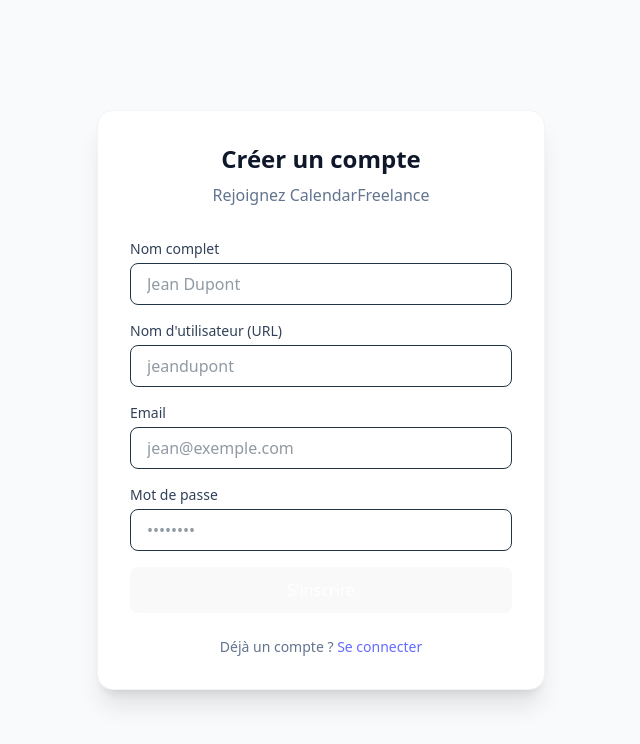
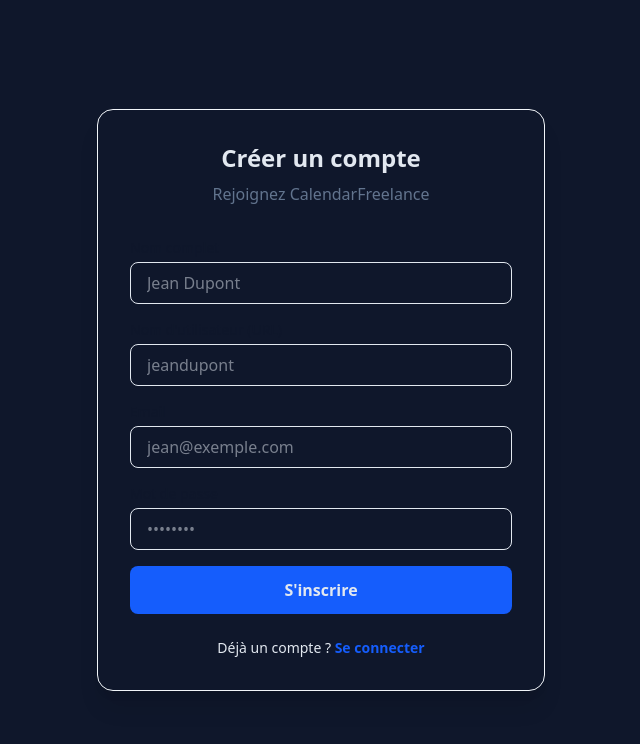
Before and after one commit to Alienduck/CalendarForFreelance, a React (Vite) app: page /register in a window 1280 px wide. Shown: the top 744 px of the page, without its empty margins (319-959 px from the left). Built offline with nearby package versions, Linux system fonts and the light colour scheme.

Commit message:
visual rework

```diff
--- a/frontend/index.css
+++ b/frontend/index.css
@@ -1,77 +1,11 @@
 @import "tailwindcss";
 
-:root, body, #root {
-  height: 100%;
-  width: 100%;
-  margin: 0;
-  padding: 0;
-}
-
 :root {
-  font-family: system-ui, Avenir, Helvetica, Arial, sans-serif;
-  line-height: 1.5;
-  font-weight: 400;
-
-  color-scheme: light dark;
-  color: rgba(255, 255, 255, 0.87);
-  background-color: #242424;
-
-  font-synthesis: none;
-  text-rendering: optimizeLegibility;
-  -webkit-font-smoothing: antialiased;
-  -moz-osx-font-smoothing: grayscale;
-}
-
-a {
-  font-weight: 500;
-  color: #646cff;
-  text-decoration: inherit;
-}
-a:hover {
-  color: #535bf2;
+  /* Indique au navigateur que le site est sombre (pour les scrollbars, etc.) */
+  color-scheme: dark;
 }
 
 body {
-  margin: 0;
-  display: flex;
-  place-items: center;
-  min-width: 320px;
-  min-height: 100vh;
+  /* Fond très sombre (presque noir) et texte clair par défaut */
+  @apply bg-slate-950 text-slate-200 antialiased;
 }
-
-h1 {
-  font-size: 3.2em;
-  line-height: 1.1;
-}
-
-button {
-  border-radius: 8px;
-  border: 1px solid transparent;
-  padding: 0.6em 1.2em;
-  font-size: 1em;
-  font-weight: 500;
-  font-family: inherit;
-  background-color: #1a1a1a;
-  cursor: pointer;
-  transition: border-color 0.25s;
-}
-button:hover {
-  border-color: #646cff;
-}
-button:focus,
-button:focus-visible {
-  outline: 4px auto -webkit-focus-ring-color;
-}
-
-@media (prefers-color-scheme: light) {
-  :root {
-    color: #213547;
-    background-color: #ffffff;
-  }
-  a:hover {
-    color: #747bff;
-  }
-  button {
-    background-color: #f9f9f9;
-  }
-}
--- a/frontend/pages/Login.tsx
+++ b/frontend/pages/Login.tsx
@@ -30,20 +30,20 @@ export function Login() {
   };
 
   return (
-    <div className="min-h-screen flex items-center justify-center bg-slate-50 p-4">
-      <div className="w-full max-w-md bg-white rounded-2xl shadow-xl border border-slate-100 p-8">
+    <div className="min-h-screen flex items-center justify-center bg-slate-900 p-4">
+      <div className="w-full max-w-md bg-slate rounded-2xl shadow-xl border border-slate-100 p-8">
         <div className="text-center mb-8">
           <div className="bg-blue-100 w-12 h-12 rounded-full flex items-center justify-center mx-auto mb-4 text-blue-600">
             <LogIn size={24} />
           </div>
-          <h1 className="text-2xl font-bold text-slate-900">Bon retour !</h1>
+          <h1 className="text-2xl font-bold text-slate-200">Bon retour !</h1>
         </div>
 
         <form onSubmit={handleLogin} className="space-y-4">
           <input
             type="email"
             placeholder="Email"
-            className="w-full px-4 py-3 border rounded-xl focus:ring-2 focus:ring-blue-500 outline-none bg-slate-50"
+            className="w-full px-4 py-3 border rounded-xl focus:ring-2 focus:ring-blue-500 outline-none bg-slate-800"
             value={formData.email}
             onChange={(e) =>
               setFormData({ ...formData, email: e.target.value })
@@ -52,7 +52,7 @@ export function Login() {
           <input
             type="password"
             placeholder="Mot de passe"
-            className="w-full px-4 py-3 border rounded-xl focus:ring-2 focus:ring-blue-500 outline-none bg-slate-50"
+            className="w-full px-4 py-3 border rounded-xl focus:ring-2 focus:ring-blue-500 outline-none bg-slate-800"
             value={formData.password}
             onChange={(e) =>
               setFormData({ ...formData, password: e.target.value })
@@ -61,7 +61,7 @@ export function Login() {
           <button
           type="submit"
             disabled={loading}
-            className="w-full py-3 bg-blue-600 hover:bg-blue-700 text-white font-bold rounded-xl transition flex justify-center items-center gap-2"
+            className="w-full py-3 bg-blue-600 hover:bg-blue-700 text-slate font-bold rounded-xl transition flex justify-center items-center gap-2"
           >
             {loading && <Loader2 className="animate-spin" />} Se connecter
           </button>
--- a/frontend/pages/Register.tsx
+++ b/frontend/pages/Register.tsx
@@ -43,16 +43,16 @@ export function Register() {
   const password_id = useId();
 
   return (
-    <div className="min-h-screen bg-slate-50 flex items-center justify-center p-4">
-      <div className="bg-white p-8 rounded-2xl shadow-xl w-full max-w-md border border-slate-100">
+    <div className="min-h-screen bg-slate-900 flex items-center justify-center p-4">
+      <div className="bg-slate p-8 rounded-2xl shadow-xl w-full max-w-md border border-slate-100">
         <div className="text-center mb-8">
-          <h2 className="text-2xl font-bold text-slate-900">Créer un compte</h2>
+          <h2 className="text-2xl font-bold text-slate-200">Créer un compte</h2>
           <p className="text-slate-500 mt-2">Rejoignez CalendarFreelance</p>
         </div>
 
         <form onSubmit={handleSubmit} className="space-y-4">
           <div>
-            <label htmlFor={full_name_id} className="block text-sm font-medium text-slate-700 mb-1">
+            <label htmlFor={full_name_id} className="block text-sm font-medium text-slate-900 mb-1">
               Nom complet
             </label>
             <input
@@ -69,7 +69,7 @@ export function Register() {
           </div>
 
           <div>
-            <label htmlFor={username_id} className="block text-sm font-medium text-slate-700 mb-1">
+            <label htmlFor={username_id} className="block text-sm font-medium text-slate-900 mb-1">
               Nom d'utilisateur (URL)
             </label>
             <input
@@ -86,7 +86,7 @@ export function Register() {
           </div>
 
           <div>
-            <label htmlFor={email_id} className="block text-sm font-medium text-slate-700 mb-1">
+            <label htmlFor={email_id} className="block text-sm font-medium text-slate-900 mb-1">
               Email
             </label>
             <input
@@ -103,7 +103,7 @@ export function Register() {
           </div>
 
           <div>
-            <label htmlFor={password_id} className="block text-sm font-medium text-slate-700 mb-1">
+            <label htmlFor={password_id} className="block text-sm font-medium text-slate-900 mb-1">
               Mot de passe
             </label>
             <input
@@ -122,14 +122,14 @@ export function Register() {
           <button
             type="submit"
             disabled={loading}
-            className="w-full py-3 bg-blue-600 text-white font-bold rounded-lg hover:bg-blue-700 transition flex justify-center gap-2"
+            className="w-full py-3 bg-blue-600 text-slate font-bold rounded-lg hover:bg-blue-700 transition flex justify-center gap-2"
           >
             {loading && <Loader2 className="animate-spin" />}
             S'inscrire
           </button>
         </form>
 
-        <p className="text-center mt-6 text-sm text-slate-500">
+        <p className="text-center mt-6 text-sm text-slate-200">
           Déjà un compte ?{" "}
           <Link
             to="/login"
```
Also changed, not shown: frontend/pages/Dashboard.tsx (+56 -46 lines), frontend/pages/Landing.tsx (+33 -34 lines).
